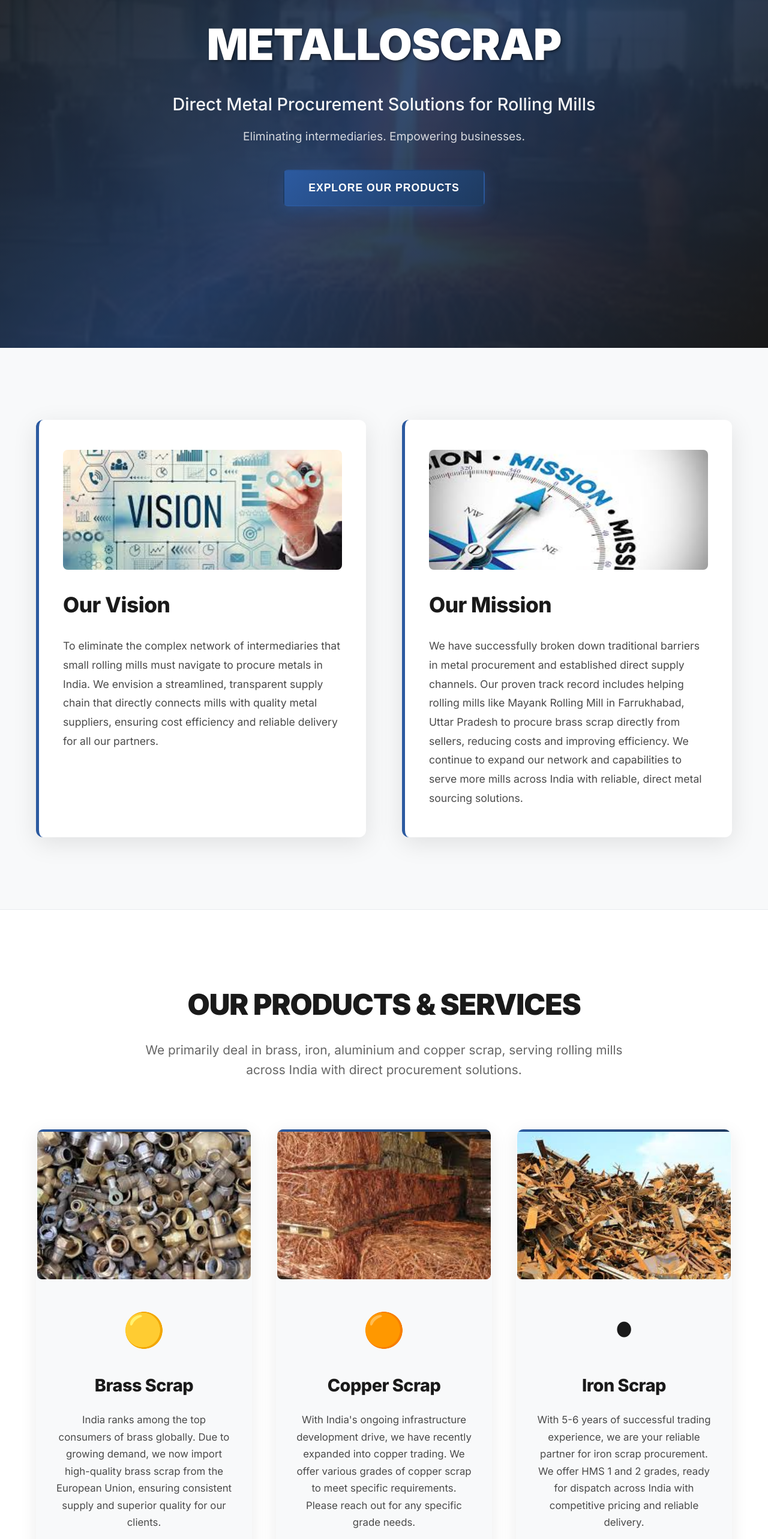
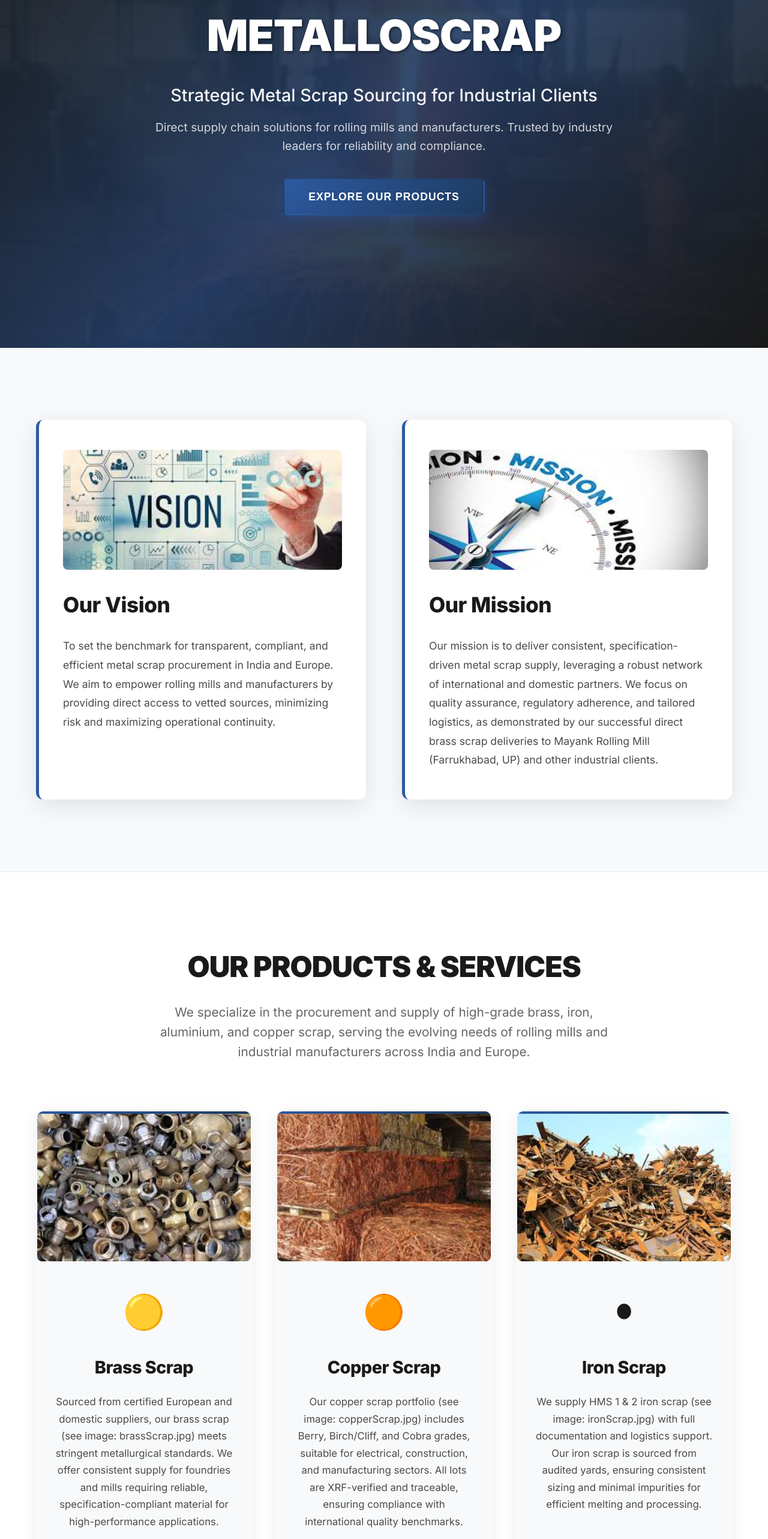
Before and after one commit to pratham-8123/metalloscrap, a React (Create React App) app: page / in a window 1280 px wide. Shown: the part 220-2786 px from the top of the page at 60% size. Built offline with nearby package versions, Linux system fonts and the light colour scheme.

Commit message:
Updated Website Content

```diff
--- a/src/components/BusinessWebsite.js
+++ b/src/components/BusinessWebsite.js
@@ -161,8 +161,8 @@ const BusinessWebsite = () => {
         </div>
         <div className="hero-content">
           <h1>MetalloScrap</h1>
-          <p>Direct Metal Procurement Solutions for Rolling Mills</p>
-          <p className="hero-subtitle">Eliminating intermediaries. Empowering businesses.</p>
+          <p>Strategic Metal Scrap Sourcing for Industrial Clients</p>
+          <p className="hero-subtitle">Direct supply chain solutions for rolling mills and manufacturers. Trusted by industry leaders for reliability and compliance.</p>
           <button className="cta-button" onClick={() => scrollToSection('products')}>
             Explore Our Products
           </button>
@@ -176,28 +176,20 @@ const BusinessWebsite = () => {
           <div className="vision-content">
             <div className="vision-card">
               <div className="vision-icon">
-                <img src="/images/vision.jpg" alt="Vision" className="vision-image" />
+                <img src={process.env.PUBLIC_URL + '/images/vision.jpg'} alt="Vision" className="vision-image" />
               </div>
               <h2>Our Vision</h2>
               <p>
-                To eliminate the complex network of intermediaries that small rolling mills
-                must navigate to procure metals in India. We envision a streamlined,
-                transparent supply chain that directly connects mills with quality metal suppliers,
-                ensuring cost efficiency and reliable delivery for all our partners.
+                To set the benchmark for transparent, compliant, and efficient metal scrap procurement in India and Europe. We aim to empower rolling mills and manufacturers by providing direct access to vetted sources, minimizing risk and maximizing operational continuity.
               </p>
             </div>
             <div className="mission-card">
               <div className="mission-icon">
-                <img src="/images/mission.jpg" alt="Mission" className="mission-image" />
+                <img src={process.env.PUBLIC_URL + '/images/mission.jpg'} alt="Mission" className="mission-image" />
               </div>
               <h2>Our Mission</h2>
               <p>
-                We have successfully broken down traditional barriers in metal procurement
-                and established direct supply channels. Our proven track record includes
-                helping rolling mills like Mayank Rolling Mill in Farrukhabad, Uttar Pradesh
-                to procure brass scrap directly from sellers, reducing costs and improving
-                efficiency. We continue to expand our network and capabilities to serve
-                more mills across India with reliable, direct metal sourcing solutions.
+                Our mission is to deliver consistent, specification-driven metal scrap supply, leveraging a robust network of international and domestic partners. We focus on quality assurance, regulatory adherence, and tailored logistics, as demonstrated by our successful direct brass scrap deliveries to Mayank Rolling Mill (Farrukhabad, UP) and other industrial clients.
               </p>
             </div>
           </div>
@@ -209,67 +201,58 @@ const BusinessWebsite = () => {
         <div className="container">
           <h2>Our Products & Services</h2>
           <p className="section-subtitle">
-            We primarily deal in brass, iron, aluminium and copper scrap, serving rolling mills
-            across India with direct procurement solutions.
+            We specialize in the procurement and supply of high-grade brass, iron, aluminium, and copper scrap, serving the evolving needs of rolling mills and industrial manufacturers across India and Europe.
           </p>
 
           <div className="products-grid">
             <div className="product-card">
               <div className="product-image">
-                <img src="/images/brassScrap.jpg" alt="Brass Scrap" className="img-cover" />
+                <img src={process.env.PUBLIC_URL + '/images/brassScrap.jpg'} alt="Brass Scrap" className="img-cover" />
               </div>
               <div className="product-content">
                 <div className="product-icon">🟡</div>
                 <h3>Brass Scrap</h3>
                 <p>
-                  India ranks among the top consumers of brass globally. Due to growing demand,
-                  we now import high-quality brass scrap from the European Union, ensuring
-                  consistent supply and superior quality for our clients.
+                  Sourced from certified European and domestic suppliers, our brass scrap (see image: brassScrap.jpg) meets stringent metallurgical standards. We offer consistent supply for foundries and mills requiring reliable, specification-compliant material for high-performance applications.
                 </p>
               </div>
             </div>
 
             <div className="product-card">
               <div className="product-image">
-                <img src="/images/copperScrap.jpg" alt="Copper Scrap" className="img-cover" />
+                <img src={process.env.PUBLIC_URL + '/images/copperScrap.jpg'} alt="Copper Scrap" className="img-cover" />
               </div>
               <div className="product-content">
                 <div className="product-icon">🟠</div>
                 <h3>Copper Scrap</h3>
                 <p>
-                  With India's ongoing infrastructure development drive, we have recently
-                  expanded into copper trading. We offer various grades of copper scrap
-                  to meet specific requirements. Please reach out for any specific grade needs.
+                  Our copper scrap portfolio (see image: copperScrap.jpg) includes Berry, Birch/Cliff, and Cobra grades, suitable for electrical, construction, and manufacturing sectors. All lots are XRF-verified and traceable, ensuring compliance with international quality benchmarks.
                 </p>
               </div>
             </div>
 
             <div className="product-card">
               <div className="product-image">
-                <img src="/images/ironScrap.jpg" alt="Iron Scrap" className="img-cover" />
+                <img src={process.env.PUBLIC_URL + '/images/ironScrap.jpg'} alt="Iron Scrap" className="img-cover" />
               </div>
               <div className="product-content">
                 <div className="product-icon">⚫</div>
                 <h3>Iron Scrap</h3>
                 <p>
-                  With 5-6 years of successful trading experience, we are your reliable partner
-                  for iron scrap procurement. We offer HMS 1 and 2 grades, ready for dispatch
-                  across India with competitive pricing and reliable delivery.
+                  We supply HMS 1 & 2 iron scrap (see image: ironScrap.jpg) with full documentation and logistics support. Our iron scrap is sourced from audited yards, ensuring consistent sizing and minimal impurities for efficient melting and processing.
                 </p>
               </div>
             </div>
 
             <div className="product-card">
               <div className="product-image">
-                <img src="/images/aluminiumScrap.jpg" alt="Aluminium Scrap" className="img-cover" />
+                <img src={process.env.PUBLIC_URL + '/images/aluminiumScrap.jpg'} alt="Aluminium Scrap" className="img-cover" />
               </div>
               <div className="product-content">
                 <div className="product-icon">⚪</div>
                 <h3>Aluminium Scrap</h3>
                 <p>
-                  Our aluminium portfolio includes wire, disc brake scrap, shredded scrap
-                  (E40/ISRI 201:211), and aluminium cans. With years of experience, we ensure
-                  quality products and timely delivery to meet your production requirements.
+                  Our aluminium scrap (see image: aluminiumScrap.jpg) includes wire, shredded (E40/ISRI 201:211), and UBC. Each batch is inspected for alloy content and contamination, supporting clients in automotive, packaging, and extrusion industries.
                 </p>
               </div>
             </div>
@@ -277,20 +260,15 @@ const BusinessWebsite = () => {
 
           <div className="business-philosophy">
             <div className="philosophy-background">
-              <img src="/images/metalProcessing2.jpg" alt="Business Philosophy" className="philosophy-image" />
+              <img src={process.env.PUBLIC_URL + '/images/metalProcessing2.jpg'} alt="Business Philosophy" className="philosophy-image" />
             </div>
             <div className="philosophy-content">
               <h3>Our Business Philosophy</h3>
               <p>
-                We believe in customer satisfaction and fair trade practices. Our commitment
-                is to ensure a safe and conducive environment for business opportunities.
-                We maintain transparency in all transactions and prioritize long-term
-                partnerships over short-term gains.
+                We operate with a commitment to regulatory compliance, supply chain transparency, and long-term value creation for our partners. Our business is built on rigorous due diligence, ethical sourcing, and a proactive approach to risk management.
               </p>
               <p>
-                Ready to streamline your metal procurement? Reach out to us directly or
-                submit a query using our contact form. We would be more than happy to assist
-                you with your specific requirements.
+                For tailored procurement solutions or to discuss your technical requirements, contact us directly or submit a detailed inquiry. Our team is ready to provide expert guidance and responsive service.
               </p>
             </div>
           </div>
@@ -304,12 +282,11 @@ const BusinessWebsite = () => {
           <div className="contact-content">
             <div className="contact-info">
               <div className="contact-image">
-                <img src="/images/contactUs.png" alt="Contact Us" className="img-cover" />
+                <img src={process.env.PUBLIC_URL + '/images/contactUs.png'} alt="Contact Us" className="img-cover" />
               </div>
               <h3>Get In Touch</h3>
               <p className="contact-intro">
-                Ready to optimize your metal procurement process? Let's discuss how we can
-                help your rolling mill achieve better efficiency and cost savings.
+                For procurement partnerships, technical consultations, or compliance documentation, please contact our team. We serve industrial clients across India and Europe with end-to-end sourcing solutions.
               </p>
               <div className="contact-item">
                 <span className="contact-icon">📍</span>
@@ -322,14 +299,15 @@ const BusinessWebsite = () => {
                 <span className="contact-icon">📞</span>
                 <div>
                   <h4>Phone</h4>
-                  <p>+91 9098189919</p>
+                  <p>+49 176 68554158 (Vitthal Shukla)</p>
+                  <p>+91 91489 71493 (Vitthal Shukla)</p>
                 </div>
               </div>
               <div className="contact-item">
                 <span className="contact-icon">✉️</span>
                 <div>
                   <h4>Email</h4>
-                  <p>pratham8123@gmail.com</p>
+                  <p>vitthalshukla1129@gmail.com</p>
                 </div>
               </div>
             </div>
@@ -405,7 +383,7 @@ const BusinessWebsite = () => {
           <div className="footer-content">
             <div className="footer-section">
               <h3>MetalloScrap</h3>
-              <p>Direct metal procurement solutions for rolling mills across India. Eliminating intermediaries, empowering businesses.</p>
+              <p>MetalloScrap delivers compliant, specification-driven metal scrap sourcing for industrial clients. Our expertise spans direct procurement, quality assurance, and logistics for rolling mills and manufacturers.</p>
             </div>
             <div className="footer-section">
               <h4>Quick Links</h4>
```
